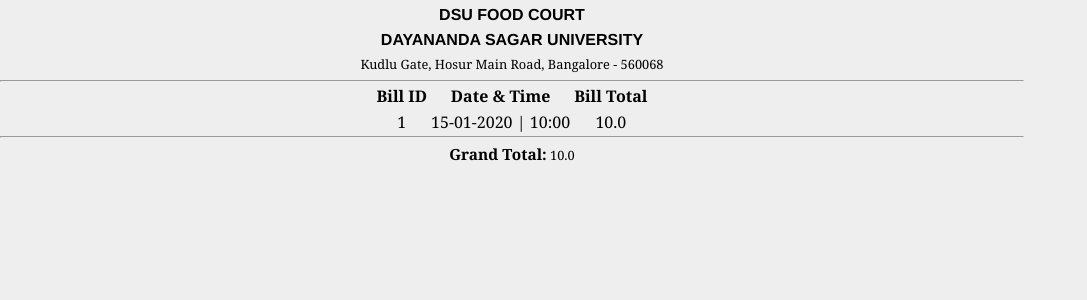
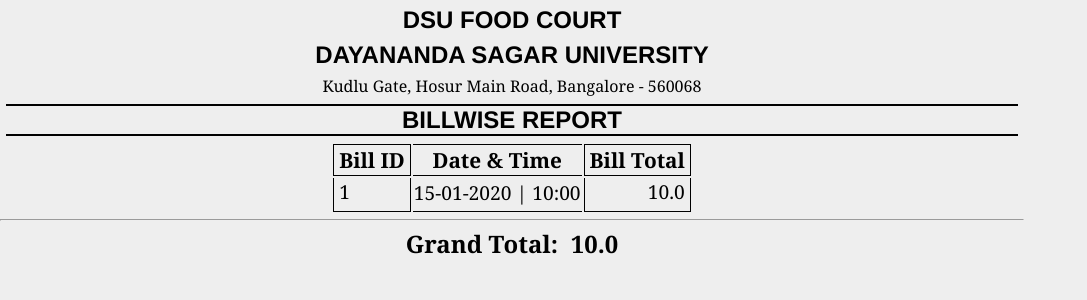
Before and after one commit to NuthanB/BillingSystem, a Flask app: page /print-report?from_date=0&to_date=0 in a window 1280 px wide. Shown: the top 300 px of the page, without its empty margins (0-1087 px from the left). Run offline with Flask 3, Linux system fonts and the light colour scheme; tables that the repository leaves empty hold one stand-in row (values such as "Sample post").

Commit message:
minor changes in reports

```diff
--- a/app/static/css/style.css
+++ b/app/static/css/style.css
@@ -741,6 +748,11 @@ h3 {
 }
 
 /* ------------ PRINT BILL ---------------- */
+.report-heading {
+  border-top: 2px solid black;
+  border-bottom: 2px solid black;
+}
+
 .print-bill,
 .itemwise-report {
   text-align: center;
@@ -761,22 +772,21 @@ h3 {
 .print-bill h3,
 .print-bill p {
   margin: 0.5vw;
-  font-size: 1rem;
+  font-size: 1.5rem;
 }
 
 .print-bill p {
-  font-size: 0.8rem;
+  font-size: 1rem;
 }
-
 
 .print-bill table {
   margin-inline: auto;
 }
 
-.print-bill table .bill-item-details-header {
+.print-bill table .bill-item-details-header{
   display: grid;
   grid-template-columns: 2fr 1fr 1fr 1fr;
-  font-size: 0.8rem;
+  font-size: 1.5rem;
 }
 
 .print-bill table .bill-item-details-header th {
@@ -803,6 +813,60 @@ h3 {
   margin: 0;
 }
 
+.bill-report table {
+  margin-bottom: 5px;
+}
+
+.bill-report table tr:last-child td {
+  border-bottom: 1px solid black;
+  padding-bottom: 5px;
+}
+
+.bill-report-header th {
+  font-size: 1.3rem;
+  border-top: 1px solid black;
+  border-bottom: 1px solid black;
+}
+
+.bill-report-row {
+  font-size: 1.2rem;
+}
+
+.bill-report-header th:first-child,
+.bill-report-row td:first-child {
+  text-align: left;
+  border-left: 1px solid black;
+  border-right: 1px solid black;
+  padding: 0 5px;
+}
+
+.bill-report-header th:last-child,
+.bill-report-row td:last-child {
+  text-align: right;
+  border-left: 1px solid black;
+  border-right: 1px solid black;
+  padding: 0 5px;
+}
+
+.print-bill .bill-report .grand-total,
+.itemwise-report .itemwise-report-body .grand-total {
+  width: 50%;
+  margin-inline: auto;
+  display: flex;
+  justify-content: center;
+  align-items: center;
+}
+
+.print-bill .bill-report .grand-total p,
+.itemwise-report .itemwise-report-body .grand-total p {
+  font-size: 1.5rem;
+  font-weight: 900;
+}
+
+.item-wise-bills .item-wise-header .grand-total {
+  font-size: 1.2rem;
+}
+
 .itemwise-report-header {
   width: 50%;
   border: 1px solid black;
--- a/app/templates/billwise_report.html
+++ b/app/templates/billwise_report.html
@@ -5,7 +5,7 @@ block content %}
     <h2>DSU FOOD COURT</h2>
     <h3>DAYANANDA SAGAR UNIVERSITY</h3>
     <p>Kudlu Gate, Hosur Main Road, Bangalore - 560068</p>
-    <hr />
+    <h3 class="report-heading">BILLWISE REPORT</h3>
     <table>
       <thead>
         <tr class="bill-report-header">
@@ -25,14 +25,19 @@ block content %}
       </tbody>
     </table>
     <hr/>
-    <p class="grand-total"><strong><big>Grand Total:</big></strong> {{ total }}</p>
+    <div class="grand-total">
+      <p>Grand Total: </p>
+      <p>{{ total|float }}</p>
+    </div>
   </div>
 </section>
 <script>
+  /*
   function redirectAfterPrint() {
     window.location.href = "/";
   }
   window.addEventListener("afterprint", redirectAfterPrint);
   window.print();
+  */
 </script>
 {% endblock %}
--- a/app/templates/itemwise_report.html
+++ b/app/templates/itemwise_report.html
@@ -39,7 +39,10 @@ block content %}
       </tbody>
     </table>
     <hr />
-    <p class="grand-total"><strong><big>Grand Total:</big></strong> {{ grand_total }}</p>
+    <div class="grand-total">
+      <p>Grand Total:</p>
+      <p>{{ grand_total|float }}</p>
+    </div>
   </div>
 </section>
 <script>
--- a/requirements.txt
+++ b/requirements.txt
@@ -13,3 +13,4 @@ typing_extensions==4.10.0
 Werkzeug==3.0.1
 flaskwebgui==1.1.0
 Flask-Bcrypt==1.0.1
+pytz==2024.1
```
Also changed, not shown: other parts of app/static/css/style.css (+16 -10 lines), app/templates/index.html (+40 -44 lines).
